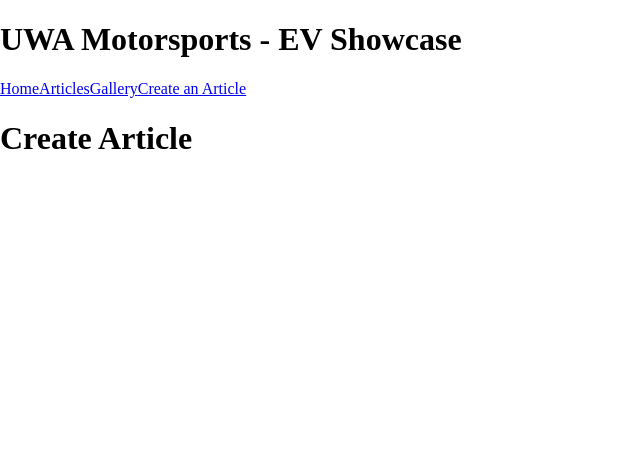
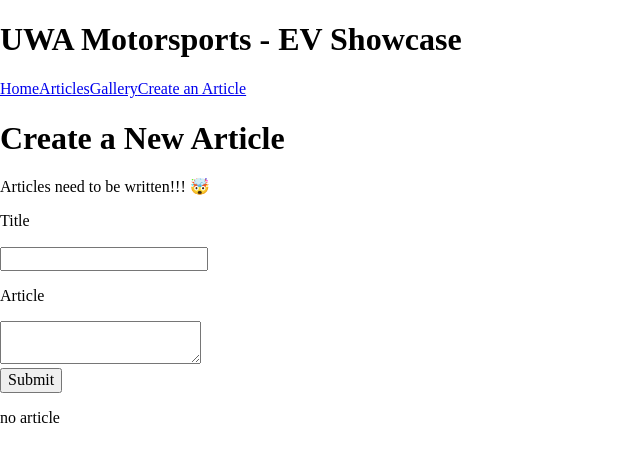
Before and after one commit to jumper385/uwam_fullstack, a React (Create React App) app in the folder client/: page /create in a window 1280 px wide. Shown: the top 462 px of the page, without its empty margins (0-640 px from the left). Built offline with nearby package versions, Linux system fonts and the light colour scheme.

Commit message:
got basic article input - no axios just yet

```diff
--- a/client/src/App.js
+++ b/client/src/App.js
@@ -2,6 +2,7 @@
 import axios from 'axios';
 import path from 'path';
 import { BrowserRouter as Router, Switch, Route, Link } from 'react-router-dom'
+import Create from './pages/Create';
 
 class App extends React.Component {
     render(){
@@ -19,7 +20,7 @@
               <Route exact path='/'><h1>Home</h1></Route>
               <Route path='/articles'><h1>Articles</h1></Route>
               <Route path='/gallery'><h1>Gallery</h1></Route>
-              <Route path='/create'><h1>Create Article</h1></Route>
+              <Route path='/create'><Create /></Route>
             </Switch>
           </div>
         </Router>
--- /dev/null
+++ b/client/src/pages/Create.js
@@ -0,0 +1,39 @@
+import React, { Component } from 'react'
+import ReactMarkdown from 'react-markdown'
+
+class Create extends Component {
+
+  constructor(props){
+    super(props)
+    this.onChange = this.onChange.bind(this)
+    this.state = {article:'no article'}
+  }
+  onChange = e => {
+    this.setState({[e.target.name]:e.target.value})
+  }
+
+  onSubmit = e => {
+    console.log(this.state)
+    e.preventDefault()
+  }
+
+  render() {
+    return (
+      <div>
+        <h1>Create a New Article</h1>
+        <p>Articles need to be written!!! 🤯</p>
+        <form>
+          <p>Title</p>
+          <input type='text' onChange={this.onChange}/>
+          <p>Article</p>
+          <textarea name='article' onChange={this.onChange}/>
+          <br />
+          <input onClick={this.onSubmit} type='submit' />
+        </form>
+        < ReactMarkdown source={this.state.article || 'no article present'}/>
+      </div>
+    )
+  }
+}
+
+export default Create
--- a/package.json
+++ b/package.json
@@ -11,6 +11,7 @@
     "cors": "^2.8.5",
     "express": "^4.17.1",
     "mongoose": "^5.7.10",
+    "react-markdown": "^4.2.2",
     "react-router-dom": "^5.1.2"
   },
   "scripts": {
```
Also changed, not shown: 1 other file (tests, documents, lock files or other folders).
